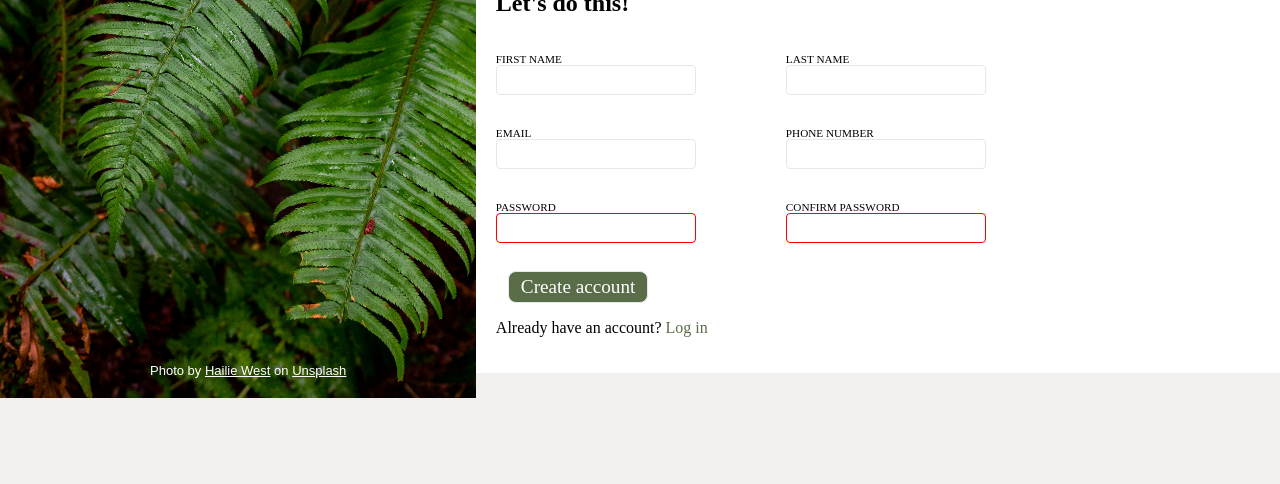
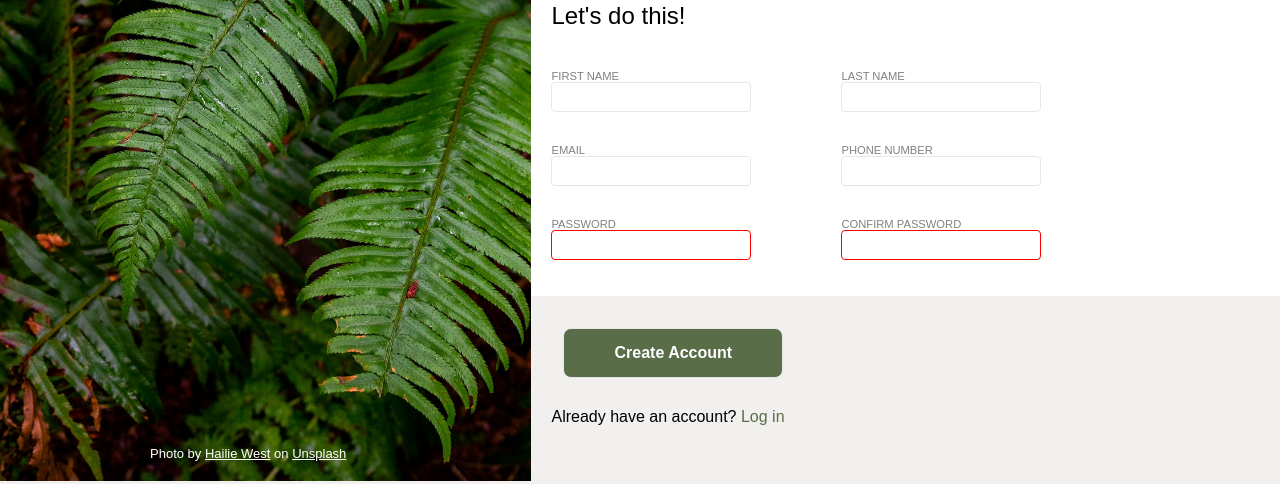
Before and after one commit to weeezik/sign-up-form, a plain HTML site: page index.html in a window 1280 px wide. Shown: the part 316-800 px from the top of the page. Drawn offline with Linux system fonts and the light colour scheme.

Commit message:
Style text headings

```diff
--- a/index.html
+++ b/index.html
@@ -17,12 +17,12 @@
   </div>
   <div class="form-section">
     <div class="form-header">
-      <h2>This is not a real online service! You know you need something like this in your life to help you realize your deepest dreams.
+      <p class="regtext">This is not a real online service! You know you need something like this in your life to help you realize your deepest dreams.
         <br> Sign up <em>now</em> to get started. <br> <br> You <em>know</em> you want to. <br> <br>
-      </h2>
+      </p>
     </div>
     <form action="example.com" method="post">
-      <h2>Let's do this!</h2>
+      <p class="regtext">Let's do this!</p>
       <div class="forminputs">
         <p>
           <label for="fname">FIRST NAME</label>
@@ -49,11 +49,11 @@
           <input type="password" name="user_pw" id="passwordconfirm" required>
         </p>
       </div>
-      <div class="form-submit">
-        <button type="submit">Create account</button>
+    </form>
+    <div class="form-submit">
+        <button type="submit">Create Account</button>
         <p class="login">Already have an account? <a href="">Log in</a></p>
       </div>
-    </form>
   </div>
 </body>
 </html>
--- a/styles.css
+++ b/styles.css
@@ -17,6 +17,11 @@ body {
   flex-direction: row;
   justify-content: center;
   background-color: rgb(242, 239, 239);
+  font-family: Arial, Helvetica, sans-serif;
+}
+
+p.regtext {
+  font-size: 1.5rem;
 }
 
 /* Image Section */
@@ -24,7 +29,7 @@ div.image-section {
   position: relative;
   margin: 0px;
   padding: 0px;
-  width: 1000px;
+  width: 1200px;
   display: flex;
   flex-direction: column;
   justify-content: center;
@@ -66,7 +71,6 @@ img {
 
 /* Form Section */
 div.form-section {
-  /* border: 1px solid blue; */
   display: flex;
   flex-direction: column;
   justify-content: center;
@@ -75,10 +79,6 @@ div.form-section {
 div.form-header {
   padding: 20px;
 }
-
-/* div.form-submit {
-  background-color: rgb(242, 239, 239);
-} */
 
 form {
   background-color: white;
@@ -96,6 +96,7 @@ input, label, button {
 
 label {
   font-size: 0.7em;
+  color: grey;
 }
 
 input {
@@ -112,8 +113,30 @@ div.forminputs {
   gap: 0px 90px;
 }
 
+/* Form Submit Section */
+div.form-submit {
+  margin: 20px;
+}
+
+div.form-submit > button {
+  appearance: none;
+  color: white;
+  background-color: #596D48;
+  padding: 15px 50px;
+  margin: 12px;
+  border: 1px solid #E5E7EB;
+  border-radius: 8px;
+  font-size: 1.0rem;
+  font-weight: bold;
+  margin-bottom: 30px;
+}
+
+p.login > a {
+  text-decoration: none;
+  color: #596D48;
+}
+
 /* Special Styling */
-
 input:focus {
   box-shadow: inset 1px 1px 3px;
 }
@@ -121,19 +144,3 @@ input:focus {
 input[type="password"]:invalid {
   border: 1px solid red;
 }
-
-div.form-submit > button {
-  appearance: none;
-  color: white;
-  background-color: #596D48;
-  padding: 4px 12px;
-  margin: 12px;
-  border: 1px solid #E5E7EB;
-  border-radius: 8px;
-  font-size: 1.2rem;
-}
-
-p.login > a {
-  text-decoration: none;
-  color: #596D48;
-}
```
